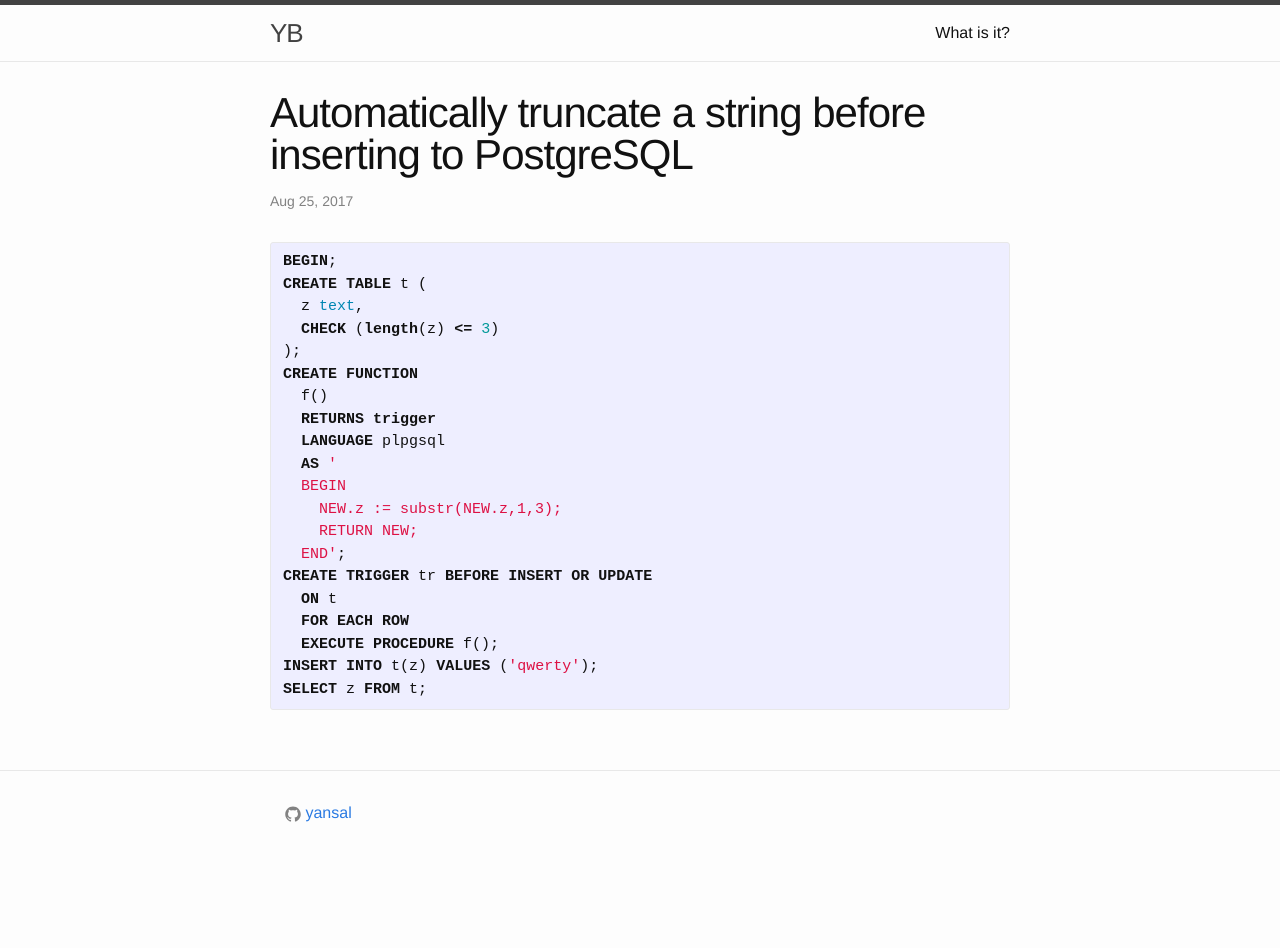
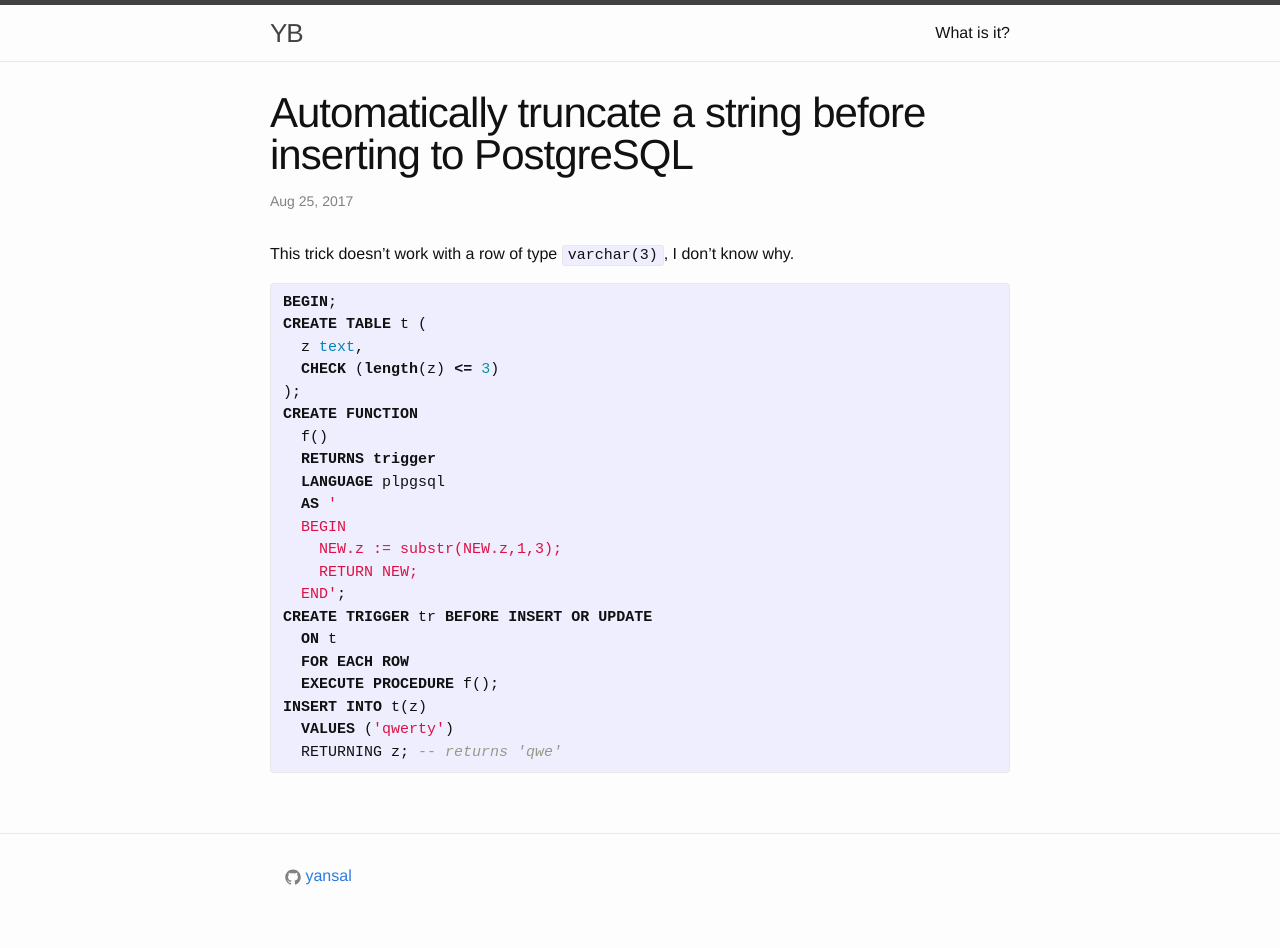
Before and after one commit to yansal/yansal.github.io, a Jekyll site: the page built from _posts/2017-08-25-automatically-truncate-string-before-inserting-to-postgresql.markdown, in a window 1280 px wide. Built offline with Jekyll 4.4.1, drawn with Linux system fonts in a browser that asks for light colours; before the commit the page ends 900 px from its top, so only the background shows below that.

Commit message:
Update 2017-08-25-automatically-truncate-string-before-inserting-to-postgresql.markdown

```diff
--- a/_posts/2017-08-25-automatically-truncate-string-before-inserting-to-postgresql.markdown
+++ b/_posts/2017-08-25-automatically-truncate-string-before-inserting-to-postgresql.markdown
@@ -3,6 +3,8 @@
 title:  "Automatically truncate a string before inserting to PostgreSQL"
 date:   2017-08-25 00:00:00
 ---
+
+This trick doesn't work with a row of type `varchar(3)`, I don't know why.
 
 {% highlight sql %}
 BEGIN;
@@ -23,6 +25,7 @@
   ON t
   FOR EACH ROW
   EXECUTE PROCEDURE f();
-INSERT INTO t(z) VALUES ('qwerty');
-SELECT z FROM t;
+INSERT INTO t(z)
+  VALUES ('qwerty')
+  RETURNING z; -- returns 'qwe'
 {% endhighlight %}
```
